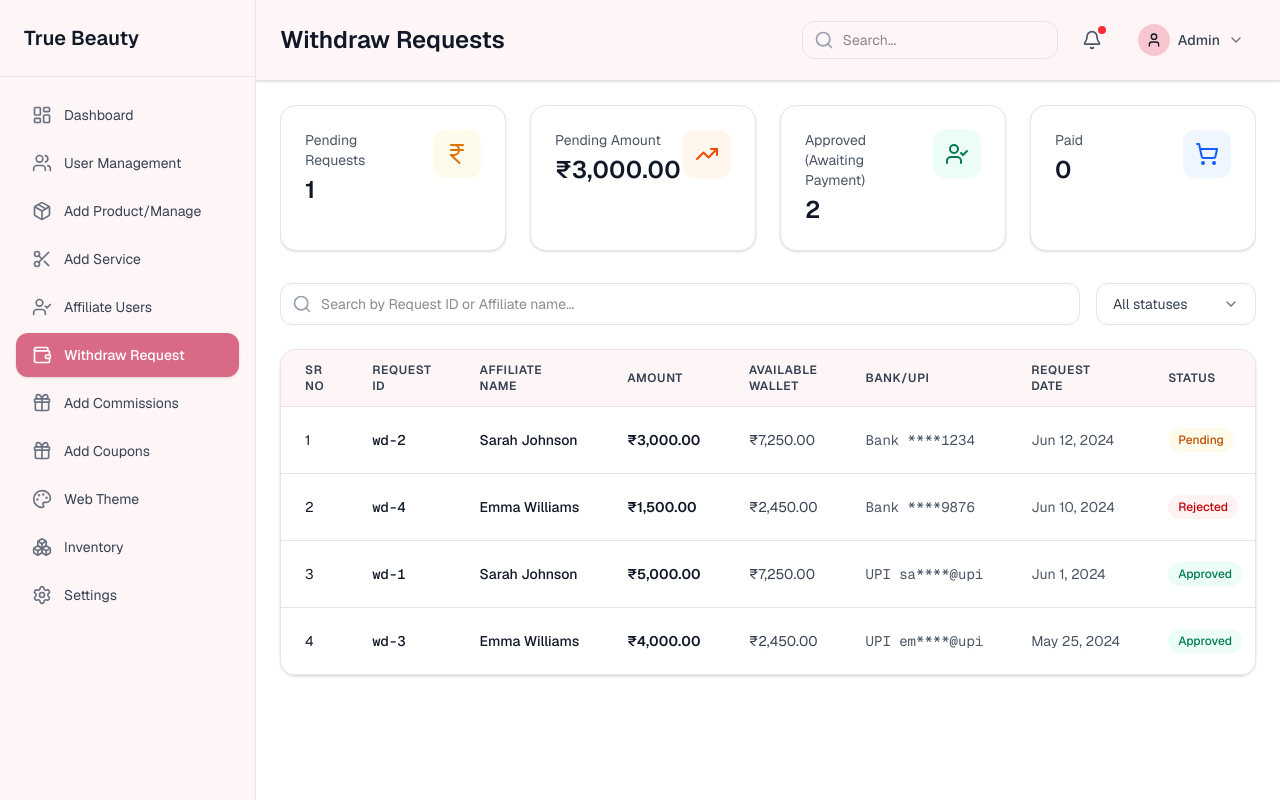
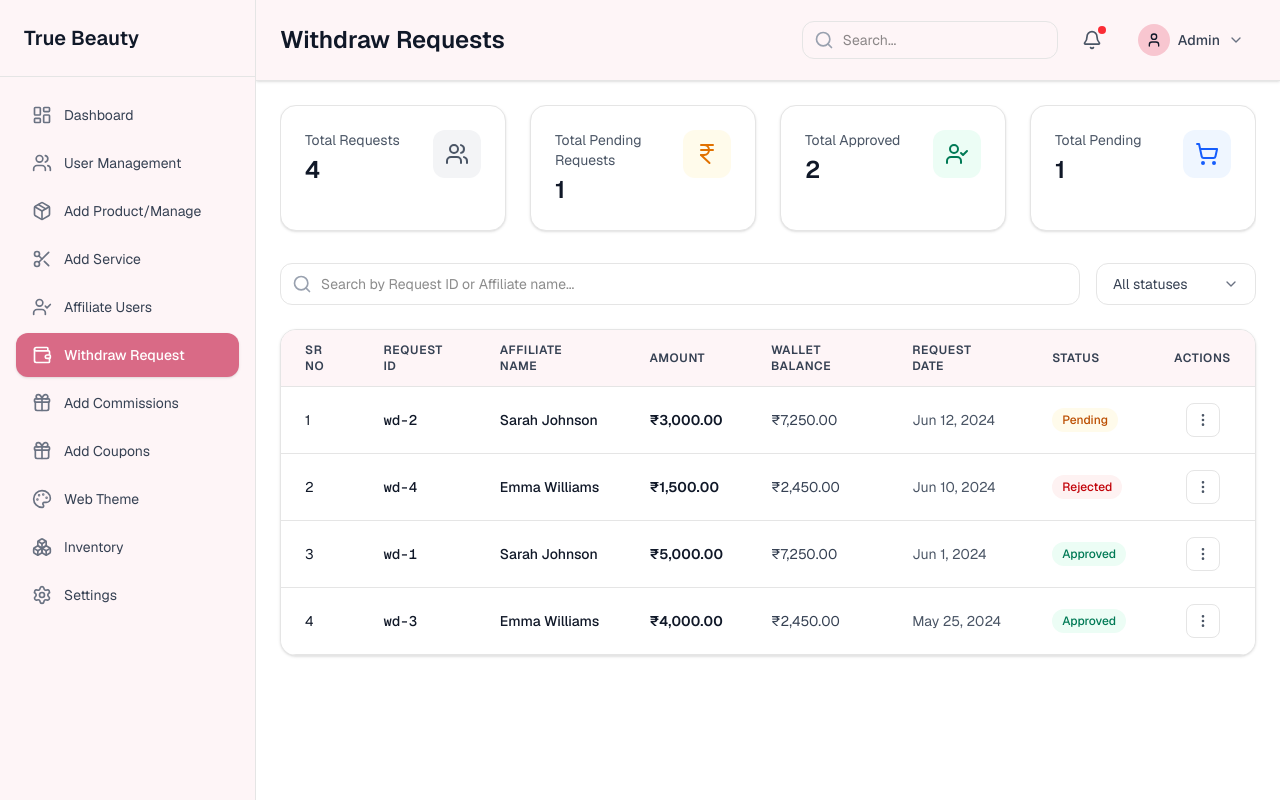
Before and after one commit to ZoyaAnsari19/true-beauty-admin-panel, a Next.js app: page /withdraw-requests in a window 1280 px wide. Built offline with nearby package versions, Linux system fonts and the light colour scheme.

Commit message:
Refactor WithdrawRequestsPage and WithdrawRequestDetailPage: Update KPI calculations for clarity, renaming variables for better understanding, and enhance layout for affiliate details. Improve date display for withdrawal requests to provide clearer information on request status and processing times.

```diff
--- a/app/withdraw-requests/[affiliateId]/[withdrawalId]/page.tsx
+++ b/app/withdraw-requests/[affiliateId]/[withdrawalId]/page.tsx
@@ -122,6 +122,12 @@
               {formatCurrency(withdrawal.amount)}
             </h1>
           </div>
+          <div className="flex flex-wrap items-center gap-3">
+            {withdrawal.requestedAt && (
+              <p className="text-xs text-gray-500">
+                Requested: {formatDateTime(withdrawal.requestedAt)}
+              </p>
+            )}
             <span
               className={`inline-flex px-3 py-1.5 rounded-full text-sm font-medium ${
                 WITHDRAWAL_STATUS_CLASSES[withdrawal.status] ??
@@ -130,6 +136,7 @@
             >
               {WITHDRAWAL_STATUS_LABELS[withdrawal.status] ?? withdrawal.status}
             </span>
+          </div>
         </div>
 
         <div className="p-6 space-y-8">
@@ -149,7 +156,8 @@
                   {AFFILIATE_STATUS_LABELS[affiliate.status] ?? affiliate.status}
                 </span>
               </div>
-              <div className="flex flex-wrap items-center gap-x-6 gap-y-2 text-sm text-gray-600">
+              <div className="flex flex-wrap items-center justify-between gap-x-6 gap-y-2 text-sm text-gray-600">
+                <div className="flex flex-wrap items-center gap-x-6 gap-y-2">
                   <span className="flex items-center gap-2">
                     <Mail className="w-4 h-4 text-gray-500" />
                     {affiliate.email}
@@ -159,12 +167,13 @@
                     {affiliate.phone}
                   </span>
                 </div>
-              <p className="text-xs text-gray-500">
+                <p className="text-xs text-gray-500 shrink-0">
                   Referral code:{" "}
                   <span className="font-mono font-medium text-gray-700">
                     {affiliate.referralCode}
                   </span>
                 </p>
+              </div>
             </div>
           </section>
 
@@ -238,14 +247,14 @@
             </section>
           )}
 
-          {withdrawal.requestedAt && (
+          {(withdrawal.processedAt || withdrawal.paidAt) && (
             <p className="text-xs text-gray-500">
-              Requested: {formatDateTime(withdrawal.requestedAt)}
               {withdrawal.processedAt && (
-                <> · Processed: {formatDateTime(withdrawal.processedAt)}</>
+                <>Processed: {formatDateTime(withdrawal.processedAt)}</>
               )}
+              {withdrawal.processedAt && withdrawal.paidAt && " · "}
               {withdrawal.paidAt && (
-                <> · Marked paid: {formatDateTime(withdrawal.paidAt)}</>
+                <>Marked paid: {formatDateTime(withdrawal.paidAt)}</>
               )}
             </p>
           )}
--- a/app/withdraw-requests/page.tsx
+++ b/app/withdraw-requests/page.tsx
@@ -170,14 +170,12 @@
   }, [allRows, search, statusFilter]);
 
   const kpis = useMemo(() => {
-    const pending = allRows.filter((r) => r.status === "pending").length;
-    const totalPendingAmount = allRows
-      .filter((r) => r.status === "pending")
-      .reduce((s, r) => s + r.amount, 0);
-    const approved = allRows.filter((r) => r.status === "approved").length;
-    const paid = allRows.filter((r) => r.status === "paid").length;
+    const totalRequests = allRows.length;
+    const totalPendingRequests = allRows.filter((r) => r.status === "pending").length;
+    const totalApproved = allRows.filter((r) => r.status === "approved").length;
+    const totalPaid = allRows.filter((r) => r.status === "paid").length;
 
-    return { pending, totalPendingAmount, approved, paid };
+    return { totalRequests, totalPendingRequests, totalApproved, totalPaid };
   }, [allRows]);
 
   const handleApprove = (row: WithdrawRequestRow) => {
@@ -237,18 +235,10 @@
       ),
     },
     {
-      header: "Available Wallet",
+      header: "Wallet Balance",
       accessor: (row: WithdrawRequestRow) => (
         <span className="text-sm text-gray-700">
           {formatCurrency(row.availableWallet)}
-        </span>
-      ),
-    },
-    {
-      header: "Bank/UPI",
-      accessor: (row: WithdrawRequestRow) => (
-        <span className="text-sm text-gray-600 font-mono">
-          {row.bankUpiMasked}
         </span>
       ),
     },
@@ -290,29 +280,29 @@
     <div className="space-y-6">
       <div className="flex gap-4 overflow-x-auto pb-2 -mx-4 px-4 md:mx-0 md:px-0 md:grid md:grid-cols-2 lg:grid-cols-4 md:gap-6">
         <KpiCard
-          title="Pending Requests"
-          value={kpis.pending.toLocaleString()}
+          title="Total Requests"
+          value={kpis.totalRequests.toLocaleString()}
+          icon="users"
+          iconClassName="bg-gray-100 text-gray-600"
+          className="min-w-[260px] md:min-w-0 shrink-0 md:shrink"
+        />
+        <KpiCard
+          title="Total Pending Requests"
+          value={kpis.totalPendingRequests.toLocaleString()}
           icon="indian-rupee"
           iconClassName="bg-amber-50 text-amber-600"
           className="min-w-[260px] md:min-w-0 shrink-0 md:shrink"
         />
         <KpiCard
-          title="Pending Amount"
-          value={formatCurrency(kpis.totalPendingAmount)}
-          icon="trending-up"
-          iconClassName="bg-orange-50 text-orange-600"
-          className="min-w-[260px] md:min-w-0 shrink-0 md:shrink"
-        />
-        <KpiCard
-          title="Approved (Awaiting Payment)"
-          value={kpis.approved.toLocaleString()}
+          title="Total Approved"
+          value={kpis.totalApproved.toLocaleString()}
           icon="user-check"
           iconClassName="bg-emerald-50 text-emerald-700"
           className="min-w-[260px] md:min-w-0 shrink-0 md:shrink"
         />
         <KpiCard
-          title="Paid"
-          value={kpis.paid.toLocaleString()}
+          title="Total Pending"
+          value={kpis.totalPendingRequests.toLocaleString()}
           icon="shopping-cart"
           iconClassName="bg-blue-50 text-blue-600"
           className="min-w-[260px] md:min-w-0 shrink-0 md:shrink"
```
Lines whose indentation alone changed are shown as unchanged.
